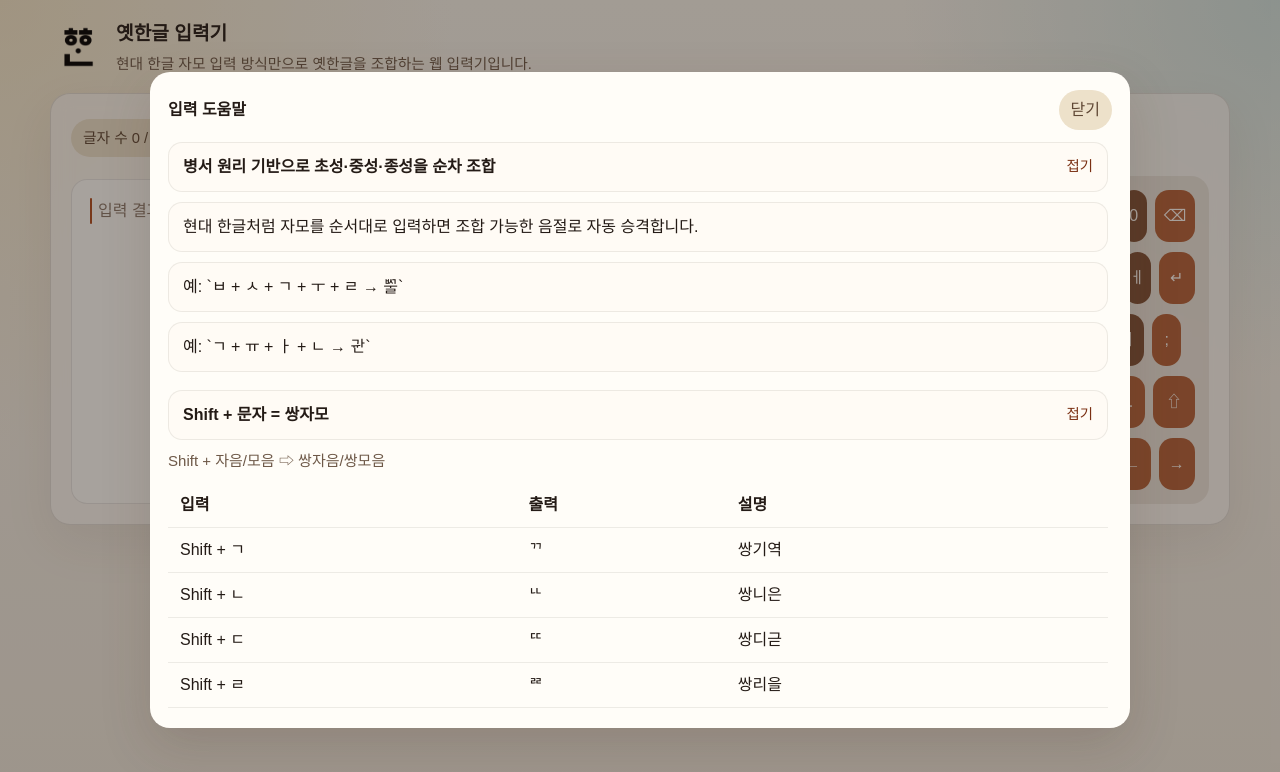
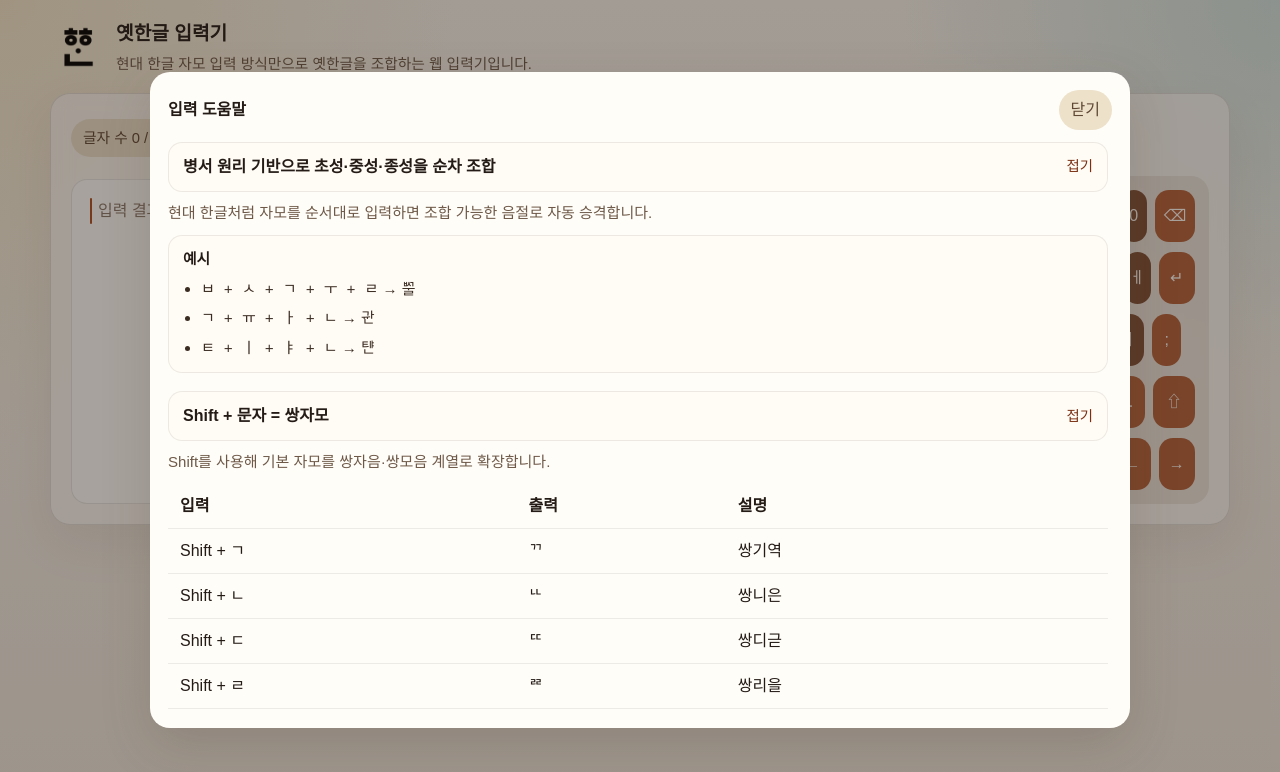
Before and after one commit to mathpaul3/YetHangul, a React (Vite) app: page / in a window 1280 px wide. Shown: the top 772 px of the page. Built offline with nearby package versions, Linux system fonts and the light colour scheme; no server answers; a web font is replaced by a local one.

Commit message:
feat: refine help overlay and favicon metadata

```diff
--- a/index.html
+++ b/index.html
@@ -3,7 +3,8 @@
   <head>
     <meta charset="UTF-8" />
     <meta name="viewport" content="width=device-width, initial-scale=1.0" />
-    <link href="/favicon.ico" rel="icon" sizes="any" />
+    <link href="/favicon.ico" rel="icon" sizes="any" type="image/x-icon" />
+    <link href="/favicon.ico" rel="shortcut icon" type="image/x-icon" />
     <title>옛한글 입력기</title>
   </head>
   <body>
--- a/src/assets/styles/global.css
+++ b/src/assets/styles/global.css
@@ -220,13 +220,18 @@ textarea {
 }
 
 .copy-toast {
-  align-self: flex-start;
+  position: fixed;
+  top: 18px;
+  left: 50%;
+  z-index: 30;
+  transform: translateX(-50%);
   padding: 8px 12px;
   border-radius: 999px;
   background: rgba(47, 106, 104, 0.92);
   color: #fffaf5;
   font-size: 0.88rem;
   box-shadow: 0 10px 24px rgba(47, 106, 104, 0.2);
+  pointer-events: none;
 }
 
 .badge {
@@ -364,13 +369,6 @@ textarea {
   letter-spacing: 0.04em;
 }
 
-.note-card {
-  padding: 12px 14px;
-  border-radius: 14px;
-  background: rgba(255, 251, 245, 0.92);
-  border: 1px solid rgba(36, 27, 22, 0.08);
-}
-
 .footer {
   margin-top: 20px;
   display: flex;
@@ -454,9 +452,52 @@ textarea {
   white-space: nowrap;
 }
 
-.help-principles {
+.help-accordion-panel {
+  display: grid;
+  grid-template-rows: 0fr;
+  transition: grid-template-rows 180ms ease;
+}
+
+.help-accordion-panel-open {
+  grid-template-rows: 1fr;
+}
+
+.help-accordion-panel-inner {
+  min-height: 0;
+  overflow: hidden;
   display: grid;
   gap: 10px;
+}
+
+.help-description {
+  margin: 0;
+  color: #6e5948;
+  font-size: 0.94rem;
+}
+
+.help-example-surface {
+  display: grid;
+  gap: 8px;
+  padding: 12px 14px;
+  border-radius: 14px;
+  background: rgba(255, 251, 245, 0.92);
+  border: 1px solid rgba(36, 27, 22, 0.08);
+}
+
+.help-example-title {
+  font-size: 0.92rem;
+}
+
+.help-example-list {
+  margin: 0;
+  padding-left: 18px;
+  display: grid;
+  gap: 6px;
+}
+
+.help-example-list li {
+  color: #3b2c22;
+  font-size: 0.94rem;
 }
 
 .rule-modal-header {
--- a/src/features/ime/ui/ImeWorkbench.tsx
+++ b/src/features/ime/ui/ImeWorkbench.tsx
@@ -327,8 +327,6 @@ export function ImeWorkbench() {
                 도움말
               </button>
             </div>
-
-            {copyFeedback ? <div className="copy-toast">{copyFeedback}</div> : null}
 
             <output className="sr-only" data-testid="rendered-text-value">
               {renderedText.length > 0 ? renderedText : '\u00A0'}
@@ -727,6 +725,8 @@ export function ImeWorkbench() {
         </footer>
       </main>
 
+      {copyFeedback ? <div className="copy-toast">{copyFeedback}</div> : null}
+
       {showHelpOverlay ? (
         <div className="modal-backdrop" role="presentation" onClick={closeHelpOverlay}>
           <div
@@ -752,13 +752,19 @@ export function ImeWorkbench() {
                   <strong>병서 원리 기반으로 초성·중성·종성을 순차 조합</strong>
                   <span>{helpSections.principles ? '접기' : '예시 보기'}</span>
                 </button>
-                {helpSections.principles ? (
-                  <div className="help-principles">
-                    <div className="note-card">현대 한글처럼 자모를 순서대로 입력하면 조합 가능한 음절로 자동 승격합니다.</div>
-                    <div className="note-card">예: `ㅂ + ㅅ + ㄱ + ㅜ + ㄹ → ᄢᅮᆯ`</div>
-                    <div className="note-card">예: `ㄱ + ㅠ + ㅏ + ㄴ → ᄀᆎᆫ`</div>
+                <div className={`help-accordion-panel ${helpSections.principles ? 'help-accordion-panel-open' : ''}`}>
+                  <div className="help-accordion-panel-inner">
+                    <p className="help-description">현대 한글처럼 자모를 순서대로 입력하면 조합 가능한 음절로 자동 승격합니다.</p>
+                    <div className="help-example-surface">
+                      <strong className="help-example-title">예시</strong>
+                      <ul className="help-example-list">
+                        <li><code>ㅂ + ㅅ + ㄱ + ㅜ + ㄹ</code> → <code>ᄢᅮᆯ</code></li>
+                        <li><code>ㄱ + ㅠ + ㅏ + ㄴ</code> → <code>ᄀᆎᆫ</code></li>
+                        <li><code>ㅌ + ㅣ + ㅑ + ㄴ</code> → <code>ᄐᆙᆫ</code></li>
+                      </ul>
+                    </div>
                   </div>
-                ) : null}
+                </div>
               </section>
 
               <section className="help-section">
@@ -770,9 +776,9 @@ export function ImeWorkbench() {
                   <strong>Shift + 문자 = 쌍자모</strong>
                   <span>{helpSections.shift ? '접기' : '전체 보기'}</span>
                 </button>
-                {helpSections.shift ? (
-                  <>
-                    <p className="rule-modal-description">Shift + 자음/모음 ⇨ 쌍자음/쌍모음</p>
+                <div className={`help-accordion-panel ${helpSections.shift ? 'help-accordion-panel-open' : ''}`}>
+                  <div className="help-accordion-panel-inner">
+                    <p className="help-description">Shift를 사용해 기본 자모를 쌍자음·쌍모음 계열로 확장합니다.</p>
                     <div className="rule-table-wrap">
                       <table className="rule-table">
                         <thead>
@@ -793,8 +799,8 @@ export function ImeWorkbench() {
                         </tbody>
                       </table>
                     </div>
-                  </>
-                ) : null}
+                  </div>
+                </div>
               </section>
 
               <section className="help-section">
@@ -806,9 +812,9 @@ export function ImeWorkbench() {
                   <strong>Ctrl + 문자 = 자형 변환</strong>
                   <span>{helpSections.ctrl ? '접기' : '전체 보기'}</span>
                 </button>
-                {helpSections.ctrl ? (
-                  <>
-                    <p className="rule-modal-description">Ctrl + 자음/모음 ⇨ 자형 변환 (반치음ᅀ 예외)</p>
+                <div className={`help-accordion-panel ${helpSections.ctrl ? 'help-accordion-panel-open' : ''}`}>
+                  <div className="help-accordion-panel-inner">
+                    <p className="help-description">Ctrl을 사용해 치두음, 아래아, 방점, 채움문자 등 자형 변환을 적용합니다.</p>
                     <div className="rule-table-wrap">
                       <table className="rule-table">
                         <thead>
@@ -829,8 +835,8 @@ export function ImeWorkbench() {
                         </tbody>
                       </table>
                     </div>
-                  </>
-                ) : null}
+                  </div>
+                </div>
               </section>
             </div>
           </div>
```
